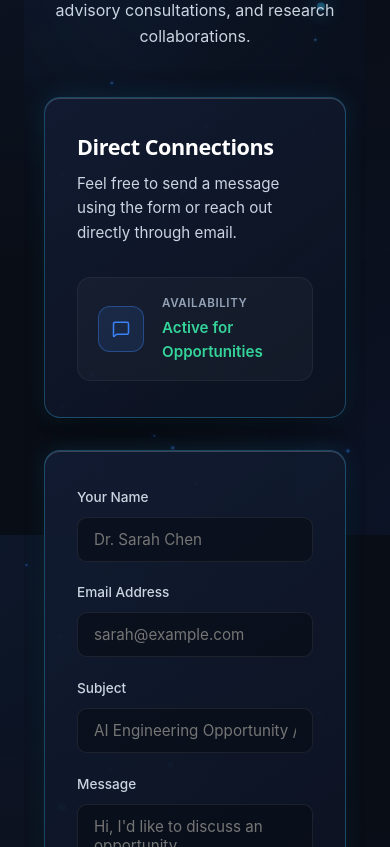
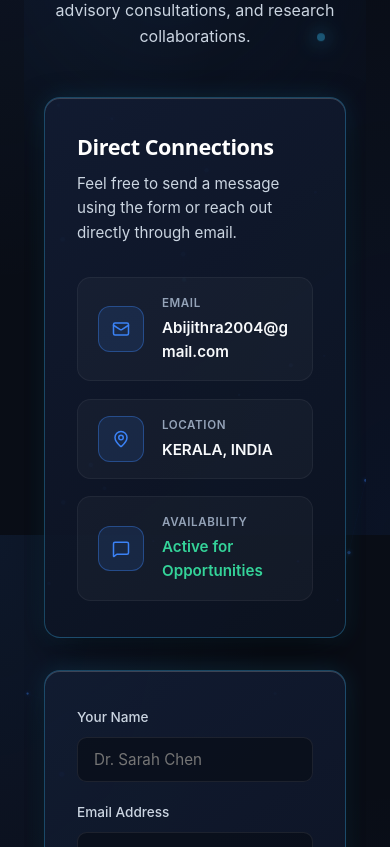
Before and after one commit to Abijith-RA/Portfolio, a React app: page / in a window 390 px wide. Shown: the part 1153-2000 px from the top of the page. Built offline with nearby package versions, Linux system fonts and the light colour scheme; no server answers; the database is empty; the HTML template or start-up script is replaced by a standard one.

Commit message:
fix: normalize phone and guarantee Email, Location, and Phone rendering in Direct Connections

```diff
--- a/src/components/ContactSection.jsx
+++ b/src/components/ContactSection.jsx
@@ -1,5 +1,5 @@
 import { useState, useRef, useEffect } from 'react';
-import { Send, CheckCircle2, AlertCircle, Mail, MapPin, MessageSquare } from 'lucide-react';
+import { Send, CheckCircle2, AlertCircle, Mail, MapPin, MessageSquare, Phone } from 'lucide-react';
 import SectionWrapper from './SectionWrapper';
 import { useInteractiveText } from '../hooks/useInteractiveText';
 import { use3DTiltCard } from '../hooks/use3DTiltCard';
@@ -139,26 +139,36 @@ function ContactInfoCardWithTilt({ profile }) {
       </p>
 
       <div className="contact-details">
-        {profile?.email && (
         <div className="detail-item">
           <MagneticIcon>
             <Mail size={18} />
           </MagneticIcon>
           <div className="detail-text-content">
             <span className="detail-label">Email</span>
-              <a href={`mailto:${profile.email}`} className="detail-value">{profile.email}</a>
+            <a href={`mailto:${profile?.email || 'Abijithra2004@gmail.com'}`} className="detail-value">
+              {profile?.email || 'Abijithra2004@gmail.com'}
+            </a>
           </div>
         </div>
-        )}
 
-        {profile?.location && (
         <div className="detail-item">
           <MagneticIcon>
             <MapPin size={18} />
           </MagneticIcon>
           <div className="detail-text-content">
             <span className="detail-label">Location</span>
-              <span className="detail-value">{profile.location}</span>
+            <span className="detail-value">{profile?.location || 'KERALA, INDIA'}</span>
+          </div>
+        </div>
+
+        {profile?.phone && (
+          <div className="detail-item">
+            <MagneticIcon>
+              <Phone size={18} />
+            </MagneticIcon>
+            <div className="detail-text-content">
+              <span className="detail-label">Phone</span>
+              <a href={`tel:${profile.phone}`} className="detail-value">{profile.phone}</a>
             </div>
           </div>
         )}
--- a/src/hooks/useSupabaseData.js
+++ b/src/hooks/useSupabaseData.js
@@ -19,6 +19,7 @@ function normalizeProfile(raw) {
     bio: raw.bio || raw.about || raw.description || raw.summary || '',
     location: raw.location || raw.address || raw.city || '',
     email: raw.email || raw.contact_email || '',
+    phone: raw.phone || raw.mobile || raw.phone_number || raw.contact_number || '',
     github: raw.github || raw.github_url || '',
     linkedin: raw.linkedin || raw.linkedin_url || '',
     kaggle: raw.kaggle || raw.kaggle_url || '',
```
Lines whose indentation alone changed are shown as unchanged.
